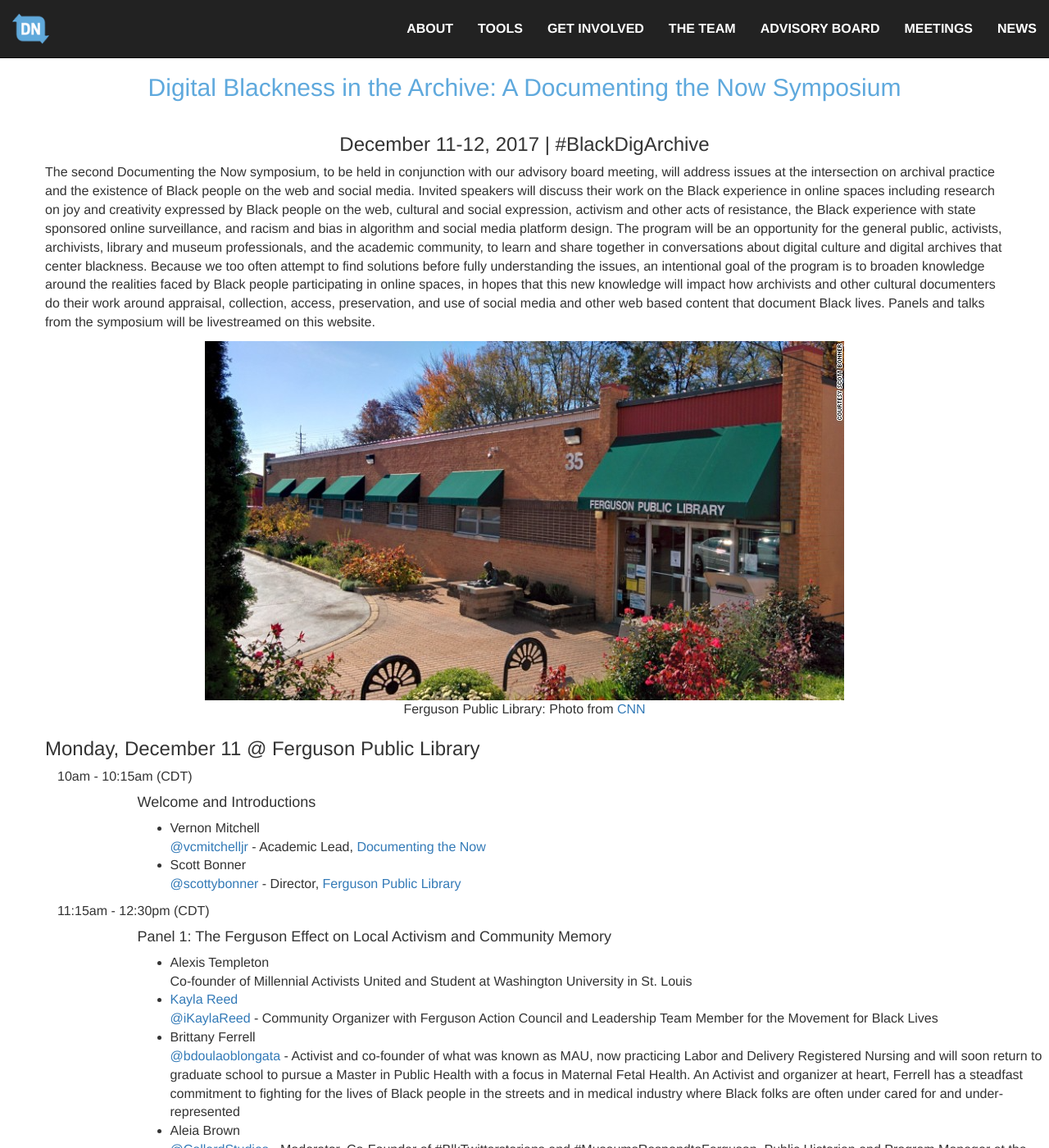
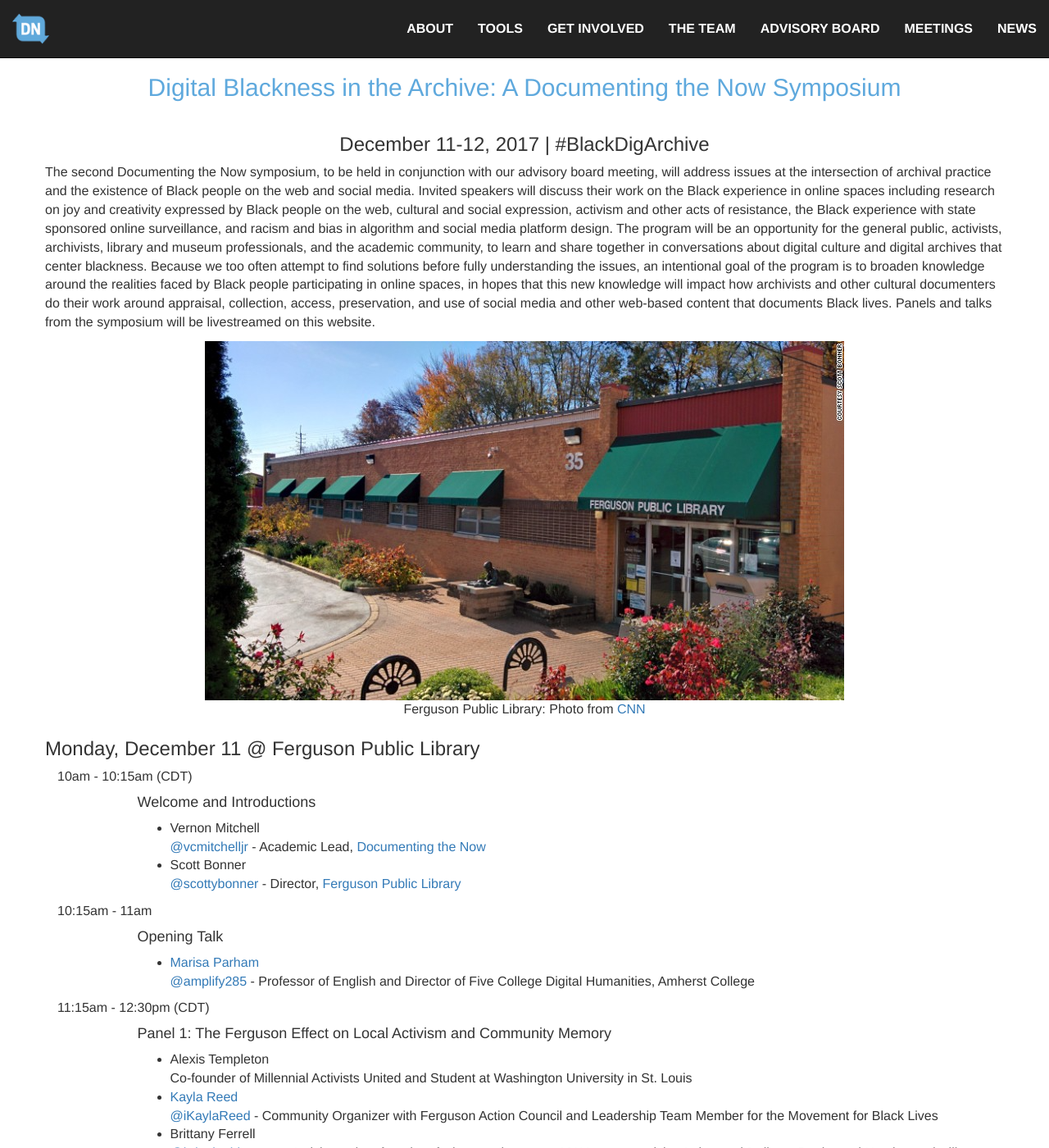
Before and after one commit to DocNow/docnow.github.io, a Jekyll site: the page built from meetings/stl-2017/index.html, in a window 1280 px wide and 1400 px high. Shown: the whole window at 82% size. Built offline with Jekyll 4.4.1, drawn with Linux system fonts in a browser that asks for light colours; some of the changed text lies outside the part shown.

Commit message:
schedule updates
and typo fixes

```diff
--- a/meetings/stl-2017/index.html
+++ b/meetings/stl-2017/index.html
@@ -8,12 +8,11 @@
 
 <style>
 </style>
-
 <div class="container">
   <div class="row">
     <h2>Digital Blackness in the Archive: A Documenting the Now Symposium</h2>
     <h3><center>December 11-12, 2017 | #BlackDigArchive</center></h3>
-    <p>The second Documenting the Now symposium, to be held in conjunction with our advisory board meeting, will address issues at the intersection on archival practice and the existence of Black people on the web and social media. Invited speakers will discuss their work on the Black experience in online spaces including research on joy and creativity expressed by Black people on the web, cultural and social expression, activism and other acts of resistance, the Black experience with state sponsored online surveillance, and racism and bias in algorithm and social media platform design. The program will be an opportunity for the general public, activists, archivists, library and museum professionals, and the academic community, to learn and share together in conversations about digital culture and digital archives that center blackness. Because we too often attempt to find solutions before fully understanding the issues, an intentional goal of the program is to broaden knowledge around the realities faced by Black people participating in online spaces, in hopes that this new knowledge will impact how archivists and other cultural documenters do their work around appraisal, collection, access, preservation, and use of social media and other web based content that document Black lives. Panels and talks from the symposium will be livestreamed on this website.</p>
+    <p>The second Documenting the Now symposium, to be held in conjunction with our advisory board meeting, will address issues at the intersection of archival practice and the existence of Black people on the web and social media. Invited speakers will discuss their work on the Black experience in online spaces including research on joy and creativity expressed by Black people on the web, cultural and social expression, activism and other acts of resistance, the Black experience with state sponsored online surveillance, and racism and bias in algorithm and social media platform design. The program will be an opportunity for the general public, activists, archivists, library and museum professionals, and the academic community, to learn and share together in conversations about digital culture and digital archives that center blackness. Because we too often attempt to find solutions before fully understanding the issues, an intentional goal of the program is to broaden knowledge around the realities faced by Black people participating in online spaces, in hopes that this new knowledge will impact how archivists and other cultural documenters do their work around appraisal, collection, access, preservation, and use of social media and other web-based content that documents Black lives. Panels and talks from the symposium will be livestreamed on this website.</p>
   </div>
   <div class="row">
     <div class="col-lg-10"></div>
@@ -33,16 +32,14 @@
            <a href="https://twitter.com/ScottyBonner">@scottybonner</a> - Director, <a href="http://www.cnn.com/2015/06/10/us/ferguson-library-award/index.html">Ferguson Public Library</a></li>
       </ul>
     </div>
-  <!--  <div class="col-lg-10">10:15am - 11:15am (CDT)</div>
-    <div class="col-lg-offset-1 col-lg-12">
-      <h4>Opening Talk: Critical Surveillance Literacy</h4>
-        <ul>
-          <li><a href="https://safiyaunoble.com/">Safiya Umoja Noble</a><br>
-             <a href="https://twitter.com/safiyanoble">@safiyanoble</a> - Professor, Annenberg School of Information, University of Southern California
-Co-Founder of Information Ethics and Equity Institute
-          </li>
-        </ul>
-     </div> -->
+     <div class="col-lg-10">10:15am - 11am</div>
+     <div class="col-lg-offset-1 col-lg-12">
+       <h4>Opening Talk</h4>
+         <ul>
+           <li><a href="http://mp285.com/">Marisa Parham</a><br>
+              <a href="https://twitter.com/@amplify285">@amplify285</a> - Professor of English and Director of Five College Digital Humanities, Amherst College</li>
+         </ul>
+       </div>
      <div class="col-lg-10">11:15am - 12:30pm (CDT)</div>
      <div class="col-lg-offset-1 col-lg-12">
        <h4>Panel 1: The Ferguson Effect on Local Activism and Community Memory</h4>
@@ -54,14 +51,14 @@
               <a href="https://twitter.com/ikaylareed">@iKaylaReed</a> - Community Organizer with Ferguson Action Council and Leadership Team Member for the Movement for Black Lives
            </li>
            <li>Brittany Ferrell<br>
-              <a href="https://twitter.com/bdoulaoblongata">@bdoulaoblongata</a> - Activist and co-founder of what was known as MAU, now practicing Labor and Delivery Registered Nursing and will soon return to graduate school to pursue a Master in Public Health with a focus in Maternal Fetal Health. An Activist and organizer at heart, Ferrell has a steadfast commitment to fighting for the lives of Black people in the streets and in medical industry where Black folks are often under cared for and under-represented
+              <a href="https://twitter.com/bdoulaoblongata">@bdoulaoblongata</a> - Activist and co-founder of what was known as MAU, now practicing Labor and Delivery Registered Nursing and will soon return to graduate school to pursue a Master in Public Health with a focus in Maternal Fetal Health. An Activist and organizer at heart, Ferrell has a steadfast commitment to fighting for the lives of Black people in the streets and in medical industry where Black folks are often under-cared for and under-represented
            </li>
            <li>Aleia Brown <br>
              <a href="https://twitter.com/collardstudies">@CollardStudies</a> - Moderator, Co-Founder of #BlkTwitterstorians and #MuseumsRespondtoFerguson, Public Historian and Program Manager at the Humanities Action Lab
            </li>
          </ul>
       </div>
-      <div class="col-lg-10">12:30pm -2pm (CDT)</div>
+      <div class="col-lg-10">12:30pm - 2pm (CDT)</div>
       <div class="col-lg-offset-1 col-lg-12">
        <h4>Lunch</h4>
          <ul>
@@ -79,7 +76,7 @@
   <hr>
   <div class="row">
     <h3>Tuesday, December 12 @ Washington University STL</h3>
-    <div class="col-lg-10">8am - 10am</div>
+    <div class="col-lg-10">9am - 11am</div>
     <div class="col-lg-offset-1 col-lg-12">
       <h4>DocNow Application Demo/Discussion (Optional)</h4>
         <ul>
@@ -91,7 +88,7 @@
               <a href="https://twitter.com/kayiwa"> @kayiwa</a> - DevOps Engineer, <a href="http://docnow.io">Documenting the Now</a></li>
         </ul>
     </div>
-    <div class="col-lg-10">10am - 10:15am</div>
+    <div class="col-lg-10">11am - 11:15am</div>
     <div class="col-lg-offset-1 col-lg-12">
       <h4>Welcome</h4>
         <ul>
@@ -101,14 +98,6 @@
              University Librarian and Vice Provost, WUSTL Libraries</li>
         </ul>
     </div>
-    <div class="col-lg-10">10:15am - 101:15am</div>
-    <div class="col-lg-offset-1 col-lg-12">
-      <h4>Opening Talk</h4>
-        <ul>
-          <li><a href="http://mp285.com/">Marisa Parham</a><br>
-             <a href="https://twitter.com/@amplify285">@amplify285</a> - Professor of English and Director of Five College Digital Humanities, Amherst College</li>
-        </ul>
-      </div>
     <div class="col-lg-10">11:15am - 12:15pm</div>
     <div class="col-lg-offset-1 col-lg-12">
       <h4>Panel 2: Supporting Research: Digital Black Culture Archives for the Humanities and Social Sciences</h4>
@@ -134,7 +123,7 @@
           <li><a href="https://toniasutherland.com/">Tonia Sutherland</a><br>
              <a href="https://twitter.com/toniasutherland">@toniasutherland</a> - Assistant Professor, College of Communication and Information Sciences, University of Alabama</li>
           <li><a href="https://www.viewpointmag.com/2015/10/31/radical-archives-and-the-new-cycles-of-contention/">Kimberly Springer</a><br>
-             <a href="https://twitter.com/kspringeruk">@kspringeruk</a> - Moderator, Curator of Oral History, Columbia University Libraries </li>
+             <a href="https://twitter.com/kspringeruk">@kspringeruk</a> - Moderator, Curator of Oral History, Columbia University Libraries</li>
           <li><a href="https://www.drtonieshaltaylor.com/">Toniesha Taylor</a><br>
              <a href="https://twitter.com/drtonieshat">@DrTonieshaT</a> - Associate Professor of Communication, Prairie View A & M University</li>
           <li><a href="https://www.smithsonianmag.com/smithsonian-institution/media-needs-history-lesson-addressing-civic-unrest-director-african-american-history-museum-180955140/">Adrianne Russell</a><br>
```
Also changed, not shown: other parts of meetings/stl-2017/index.html (+2 -2 lines).
